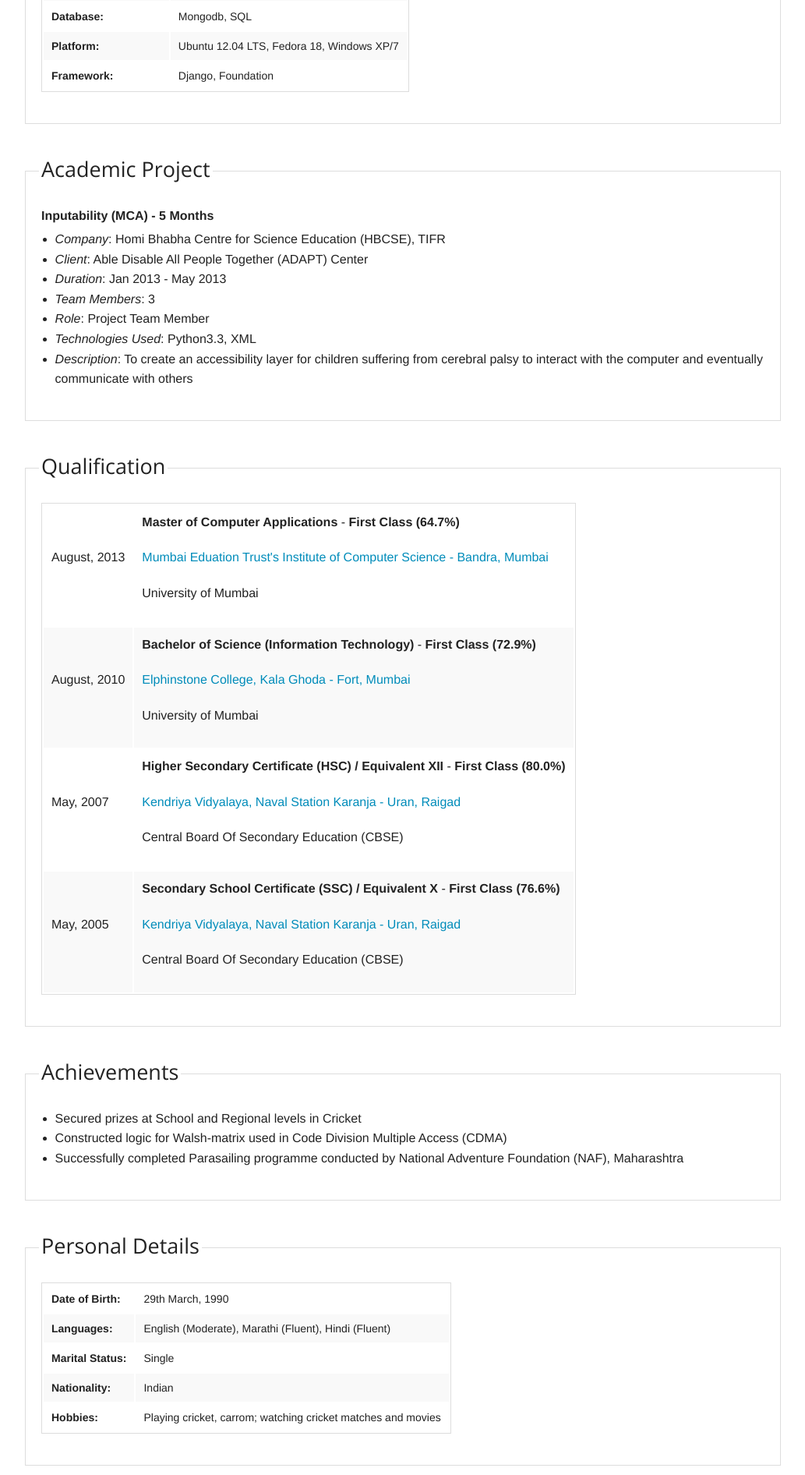
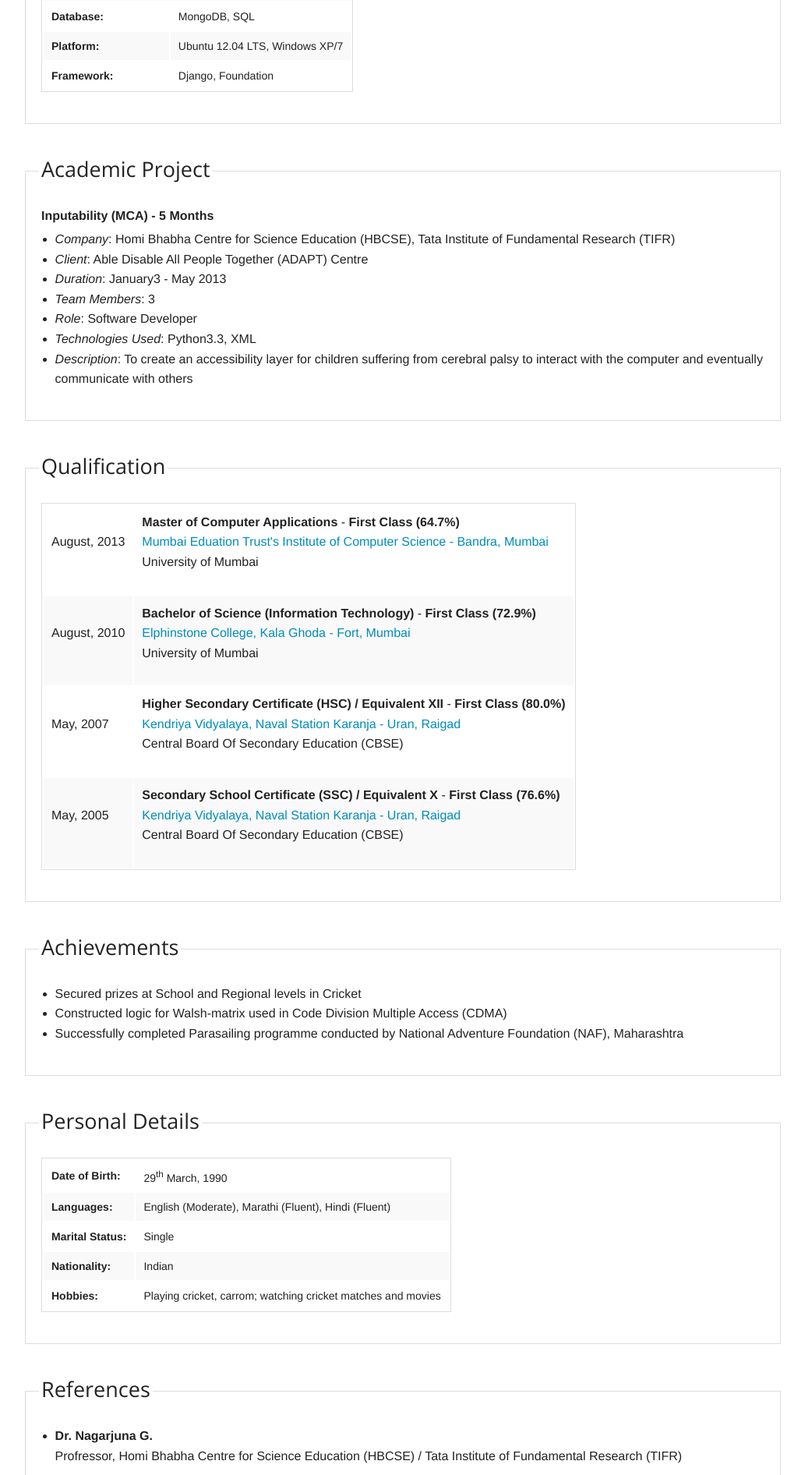
Before and after one commit to AvadootNachankar/AvadootNachankar.github.io, a plain HTML site: page html5/index-modified.html in a window 1280 px wide. Shown: the part 908-2800 px from the top of the page at 78% size, without its empty margins (123-1156 px from the left). Drawn offline with nearby package versions, Linux system fonts and the light colour scheme.

Commit message:
Minor changes to the content.

```diff
--- a/html5/index-modified.html
+++ b/html5/index-modified.html
@@ -66,12 +66,12 @@
 	      <dt><b>National University Students' Skill Development Programme (NUSSD)</b></dt>
 	      <dd>
 		<ul>
-		  <li><i>Company</i>: Homi Bhabha Centre for Science Education (HBCSE), TIFR</li>
+		  <li><i>Company</i>: Homi Bhabha Centre for Science Education (HBCSE), Tata Institute of Fundamental Research (TIFR)</li>
 		  <li><i>Client</i>: Tata Institute of Social Sciences (TISS)</li>
 		  <li><i>Duration</i>: August 2013 - Now</li>
 		  <li><i>Team Members</i>: 3</li>
 		  <li><i>Role</i>: Program Officer (Software Development)</li>
-		  <li><i>Technologies Used</i>: Python2.7, django (framework), mongodb, django-mongokit, html5, css3, javascript</li>
+		  <li><i>Technologies Used</i>: Python2.7, Django (framework), MongoDB, Django-Mongokit, Html5, CSS3, Javascript</li>
 		  <li><i>Description</i>: To design and develop a digital platform for NUSSD that will act as massive open online course/academy to impart skills to all citizen</li>
 		</ul>
 	      </dd>
@@ -95,11 +95,11 @@
 	      </tr>
 	      <tr>
 		<td><b>Database:</b></td>
-		<td>Mongodb, SQL</td>
+		<td>MongoDB, SQL</td>
 	      </tr>
 	      <tr>
 		<td><b>Platform:</b></td>
-		<td>Ubuntu 12.04 LTS, Fedora 18, Windows XP/7</td>
+		<td>Ubuntu 12.04 LTS, Windows XP/7</td>
 	      </tr>
 	      <tr>
 		<td><b>Framework:</b></td>
@@ -118,11 +118,11 @@
 	      <dt><b>Inputability (MCA) - 5 Months</b></dt>
 	      <dd>
 		<ul>
-		  <li><i>Company</i>: Homi Bhabha Centre for Science Education (HBCSE), TIFR</li>
-		  <li><i>Client</i>: Able Disable All People Together (ADAPT) Center</li>
-		  <li><i>Duration</i>: Jan 2013 - May 2013</li>
+		  <li><i>Company</i>: Homi Bhabha Centre for Science Education (HBCSE), Tata Institute of Fundamental Research (TIFR)</li>
+		  <li><i>Client</i>: Able Disable All People Together (ADAPT) Centre</li>
+		  <li><i>Duration</i>: January3 - May 2013</li>
 		  <li><i>Team Members</i>: 3</li>
-		  <li><i>Role</i>: Project Team Member</li>
+		  <li><i>Role</i>: Software Developer</li>
 		  <li><i>Technologies Used</i>: Python3.3, XML</li>
 		  <li><i>Description</i>: To create an accessibility layer for children suffering from cerebral palsy to interact with the computer and eventually communicate with others</li>
 		</ul>
@@ -142,9 +142,11 @@
 		  <p>August, 2013</p>
 		</td>
 		<td>
-		  <p><strong>Master of Computer Applications</strong> - <b>First Class (64.7%)</b></p>
-		  <p><a href="http://www.met.edu/Institutes/ICS/mca.asp">Mumbai Eduation Trust's Institute of Computer Science - Bandra, Mumbai</a></p>
-		  <p>University of Mumbai</p>
+		  <p>
+		    <strong>Master of Computer Applications</strong> - <b>First Class (64.7%)</b><br/>
+		    <a href="http://www.met.edu/Institutes/ICS/mca.asp">Mumbai Eduation Trust's Institute of Computer Science - Bandra, Mumbai</a><br/>
+		    University of Mumbai
+		  </p>
 		</td>
 	      </tr>
 	      <tr>
@@ -152,9 +154,11 @@
 		  <p>August, 2010</p>
 		</td>
 		<td>
-		  <p><strong>Bachelor of Science (Information Technology)</strong> - <b>First Class (72.9%)</b></p>
-		  <p><a href="http://www.elphinstone.ac.in/bscinfo.php">Elphinstone College, Kala Ghoda - Fort, Mumbai</a></p>
-		  <p>University of Mumbai</p>
+		  <p>
+		    <strong>Bachelor of Science (Information Technology)</strong> - <b>First Class (72.9%)</b><br/>
+		    <a href="http://www.elphinstone.ac.in/bscinfo.php">Elphinstone College, Kala Ghoda - Fort, Mumbai</a><br/>
+		    University of Mumbai
+		  </p>
 		</td>
 	      </tr>
 	      <tr>
@@ -162,9 +166,11 @@
 		  <p>May, 2007</p>
 		</td>
 		<td>
-		  <p><strong>Higher Secondary Certificate (HSC) / Equivalent XII</strong> - <b>First Class (80.0%)</b></p>
-		  <p><a href="http://kvkaranja.com/">Kendriya Vidyalaya, Naval Station Karanja - Uran, Raigad</a></p>
-		  <p>Central Board Of Secondary Education (CBSE)</p>
+		  <p>
+		    <strong>Higher Secondary Certificate (HSC) / Equivalent XII</strong> - <b>First Class (80.0%)</b><br/>
+		    <a href="http://kvkaranja.com/">Kendriya Vidyalaya, Naval Station Karanja - Uran, Raigad</a><br/>
+		    Central Board Of Secondary Education (CBSE)
+		  </p>
 		</td>
 	      </tr>
 	      <tr>
@@ -172,9 +178,11 @@
 		  <p>May, 2005</p>
 		</td>
 		<td>
-		  <p><strong>Secondary School Certificate (SSC) / Equivalent X</strong> - <b>First Class (76.6%)</b></p>
-		  <p><a href="http://kvkaranja.com/">Kendriya Vidyalaya, Naval Station Karanja - Uran, Raigad</a></p>
-		  <p>Central Board Of Secondary Education (CBSE)</p>
+		  <p>
+		    <strong>Secondary School Certificate (SSC) / Equivalent X</strong> - <b>First Class (76.6%)</b><br/>
+		    <a href="http://kvkaranja.com/">Kendriya Vidyalaya, Naval Station Karanja - Uran, Raigad</a><br/>
+		    Central Board Of Secondary Education (CBSE)
+		  </p>
 		</td>
 	      </tr>
 	    </table>
@@ -202,7 +210,7 @@
 	    <table>
 	      <tr>
 		<td><b>Date of Birth:</b></td>
-		<td>29th March, 1990</td>
+		<td>29<sup>th</sup> March, 1990</td>
 	      </tr>
 	      <tr>
 		<td><b>Languages:</b></td>
@@ -230,8 +238,18 @@
 	  <fieldset>
 	    <legend><h3>References</h3></legend>
 	    <ul>
-	      <li><b>Dr. Nagarjuna G.</b>, Profressor, HBCSE/TIFR</li>
-	      <li><b>Dr. Sunita Mahajan</b>, Principal, MET-ICS</li>
+	      <li>
+		<p>
+		  <b>Dr. Nagarjuna G.</b><br/>
+		  Profressor, Homi Bhabha Centre for Science Education (HBCSE) / Tata Institute of Fundamental Research (TIFR)
+		</p>
+	      </li>
+	      <li>
+		<p>
+		  <b>Dr. Sunita Mahajan</b><br/>
+		  Principal, Mumbai Education Trust - Institute of Computer Science (MET-ICS)
+		</p>
+	      </li>
 	    </ul>
 	  </fieldset>
 	</div>
```
Also changed, not shown: index.html (+5 -9 lines).
